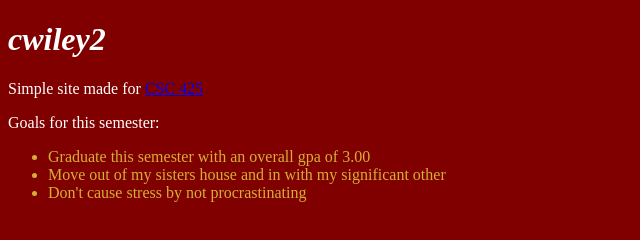
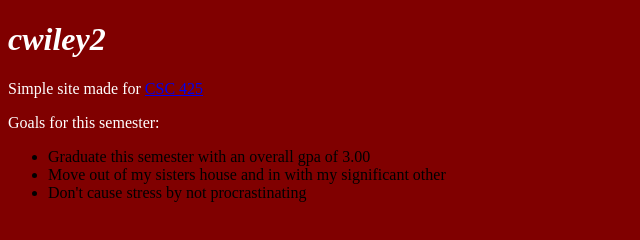
Before and after one commit to cwiley2/cwiley2.github.io, a plain HTML site: page index.html in a window 1280 px wide. Shown: the whole page, without its empty margins (0-640 px from the left). Drawn offline with Linux system fonts and the light colour scheme.

Commit message:
Update style.css

```diff
--- a/style.css
+++ b/style.css
@@ -1,6 +1,6 @@
 body {
   background-color: maroon;
-  color: rgb(212,175,55);
+  color: black;
 }
 h1{
   color: white;
```
